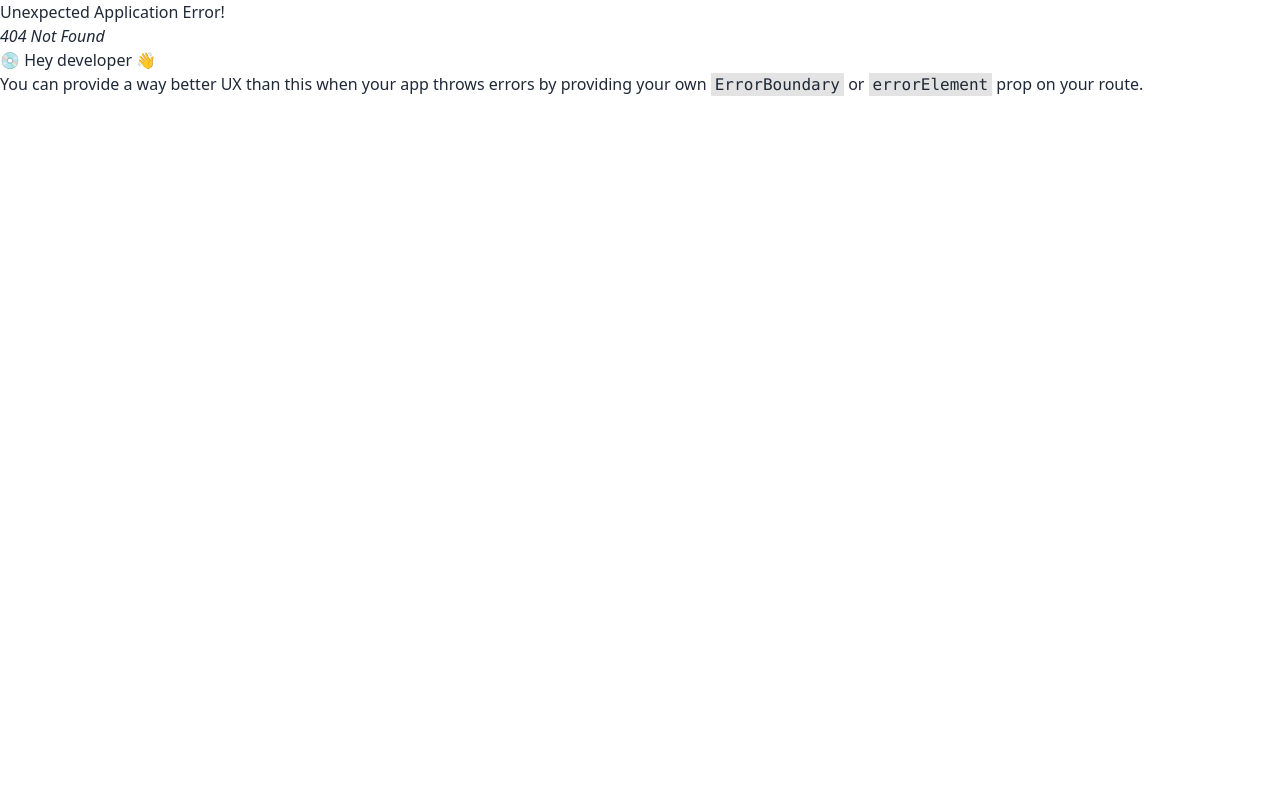
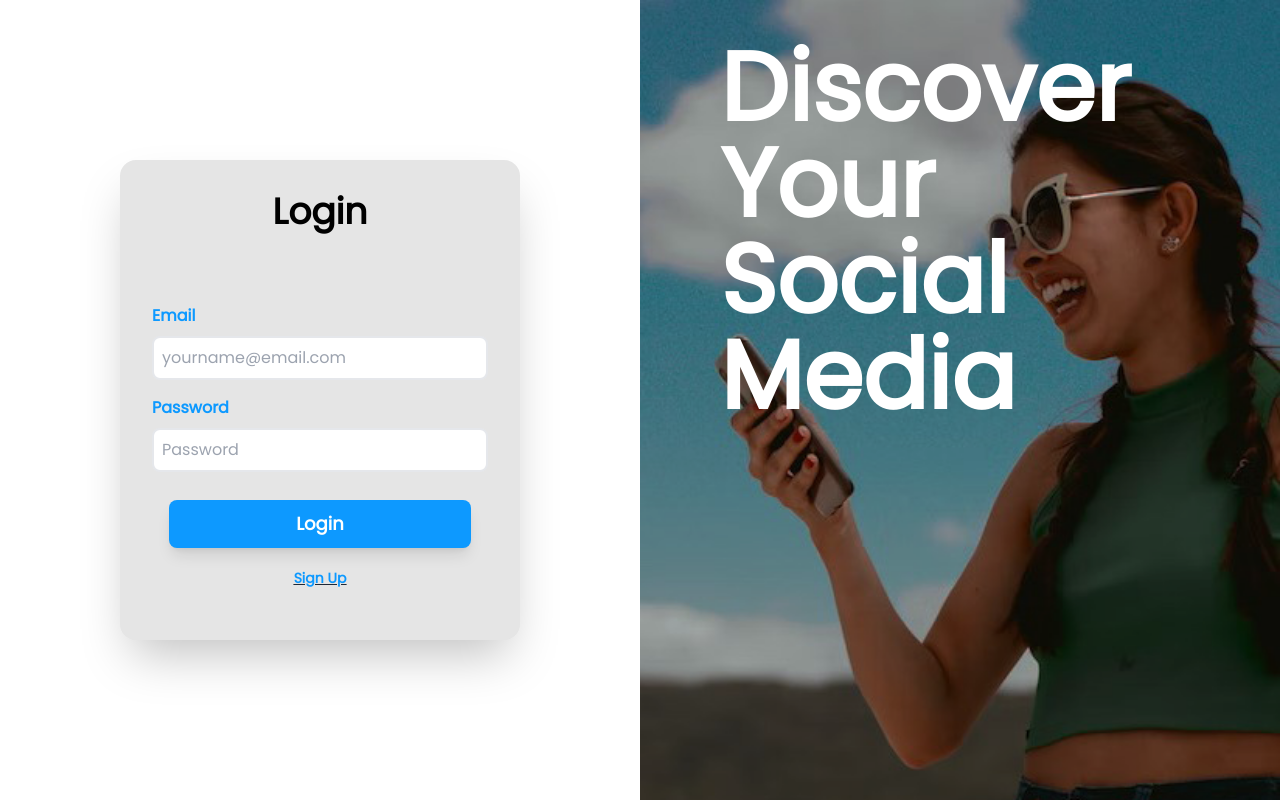
Before and after one commit to aryoyudhanto/socialmedia-app, a React (Vite) app: page /login in a window 1280 px wide. Before the commit this address had no page. Built offline with nearby package versions, Linux system fonts and the light colour scheme.

Commit message:
feat: slicing login page

```diff
--- a/index.html
+++ b/index.html
@@ -1,13 +1,19 @@
 <!DOCTYPE html>
 <html lang="en">
+
 <head>
   <meta charset="UTF-8" />
   <link rel="icon" type="image/svg+xml" href="/vite.svg" />
   <meta name="viewport" content="width=device-width, initial-scale=1.0" />
   <title>Vite + React + TS</title>
+  <link rel="preconnect" href="https://fonts.googleapis.com">
+  <link rel="preconnect" href="https://fonts.gstatic.com" crossorigin>
+  <link href="https://fonts.googleapis.com/css2?family=Poppins:wght@300;400&display=swap" rel="stylesheet">
 </head>
+
 <body>
   <div id="root"></div>
   <script type="module" src="/src/main.tsx"></script>
 </body>
+
 </html>
--- /dev/null
+++ b/src/pages/Login.tsx
@@ -0,0 +1,68 @@
+import React from 'react'
+import { Link } from 'react-router-dom'
+
+import login from '../assets/bg-login1.png'
+
+const Login = () => {
+    return (
+        <div className='flex w-full h-screen bg-white'>
+            <div className="relative flex flex-col w-full h-screen bg-dark-alta">
+                <div className="flex h-screen justify-center items-center">
+                    <div className="flex flex-col justify-center w-[400px]">
+                        <form
+                            className="w-full mx-auto rounded-2xl bg-[#e5e5e5] p-8 px-8 h-[480px] shadow-2xl"
+                        // onSubmit={authLogin}
+                        >
+                            <h2 className="text-4xl text-black text-center font-bold">Login</h2>
+                            <div className='my-5 h-6'>
+                                <p className="text-center text-[#0D99FF] my-5"> </p>
+                            </div>
+
+                            <div className="flex flex-col py-2">
+                                <label className="font-semibold text-[#0D99FF]">Email</label>
+                                <input
+                                    // value={email}
+                                    // onChange={(e) => setEmail(e.target.value)}
+                                    className="rounded-lg bg-white mt-2 p-2 border-2 focus:outline-none text-black"
+                                    type="email"
+                                    placeholder="yourname@email.com"
+                                />
+                            </div>
+                            <div className="flex flex-col py-2">
+                                <label className="font-semibold text-[#0D99FF]">Password</label>
+                                <input
+                                    // value={password}
+                                    // onChange={(e) => setPassword(e.target.value)}
+                                    type="password"
+                                    className="p-2 rounded-lg bg-white mt-2 border-2 focus:outline-none text-black"
+                                    placeholder="Password"
+                                />
+                            </div>
+
+                            <button
+                                type="submit"
+                                className="w-[90%] text-lg flex m-auto my-5 py-2 capitalize bg-[#0D99FF] border-none shadow-lg text-white font-semibold rounded-lg btn hover:bg-[#0d86ff]"
+                            >
+                                login
+                            </button>
+                            <div className="flex justify-center underline my-3">
+                                <Link to="/">
+                                    <p className="text-[#0D99FF] hover:text-[#0d86ff] font-semibold text-sm">Sign Up</p>
+                                </Link>
+                            </div>
+                        </form>
+                    </div>
+                </div>
+            </div>
+            <div className="flex flex-col w-full h-screen">
+                <div className='w-full h-full bg-no-repeat bg-cover' style={{ backgroundImage: `url( ${login})` }}>
+                    <div className='mx-20 w-1/3 my-10'>
+                        <p className='text-8xl capitalize text-white font-semibold'>Discover your social media</p>
+                    </div>
+                </div>
+            </div>
+        </div>
+    )
+}
+
+export default Login
--- a/src/routes/index.tsx
+++ b/src/routes/index.tsx
@@ -1,7 +1,7 @@
 import {createBrowserRouter, RouterProvider} from 'react-router-dom'
 
 import LandingPage from '../pages'
-import Contoh from '../pages/Contoh'
+import Login from '../pages/Login'
 
 const router = createBrowserRouter([
     {
@@ -9,8 +9,8 @@ const router = createBrowserRouter([
         element: <LandingPage />,
     },
     {
-        path: "/contoh",
-        element: <Contoh />,
+        path: "/login",
+        element: <Login />,
     },
 ])
 
--- a/src/styles/index.css
+++ b/src/styles/index.css
@@ -4,4 +4,5 @@
 
 body {
   margin: 0;
+  font-family: 'Poppins', sans-serif;
 }
```
Also changed, not shown: src/assets/bg-login1.png (added), src/assets/bg-register1.png (added). Lines whose indentation alone changed are shown as unchanged.
